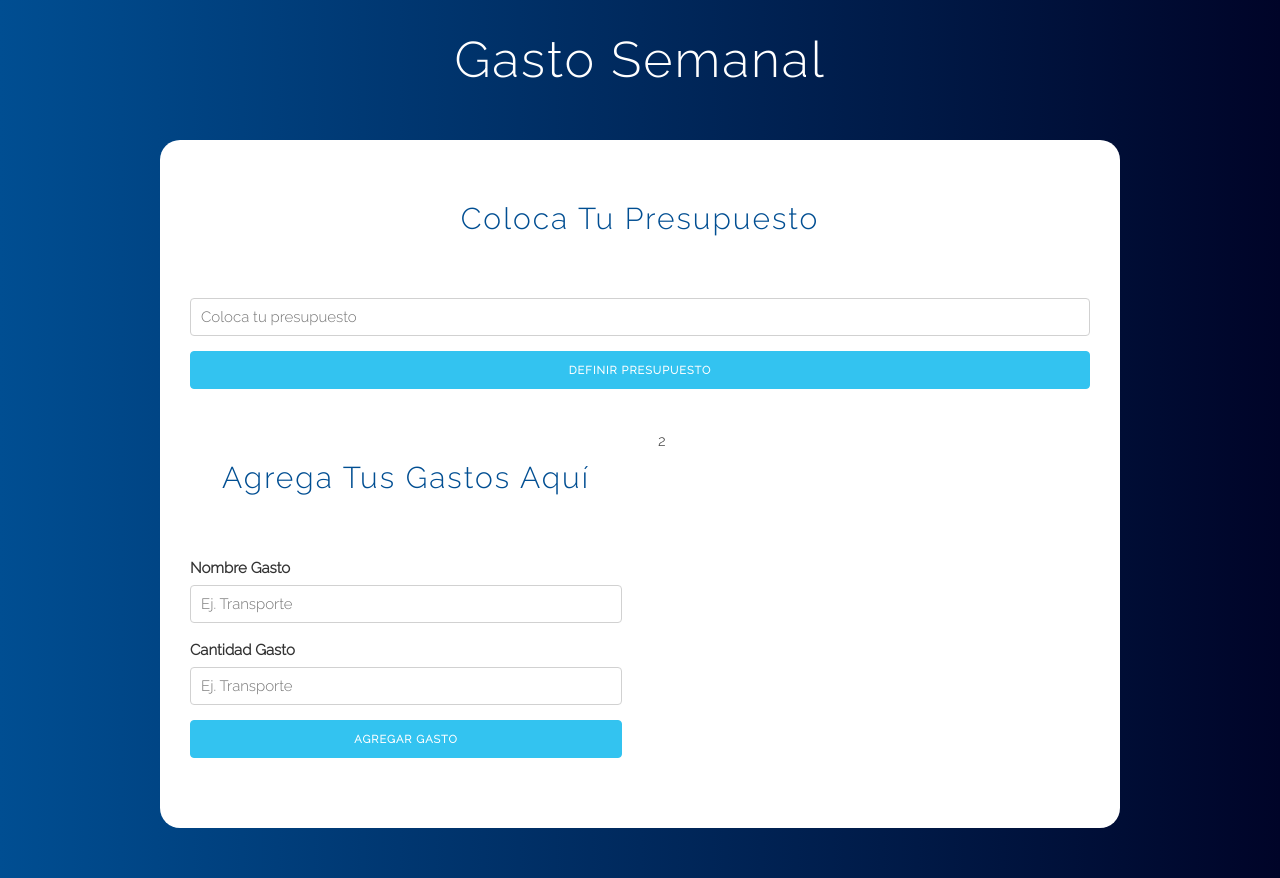
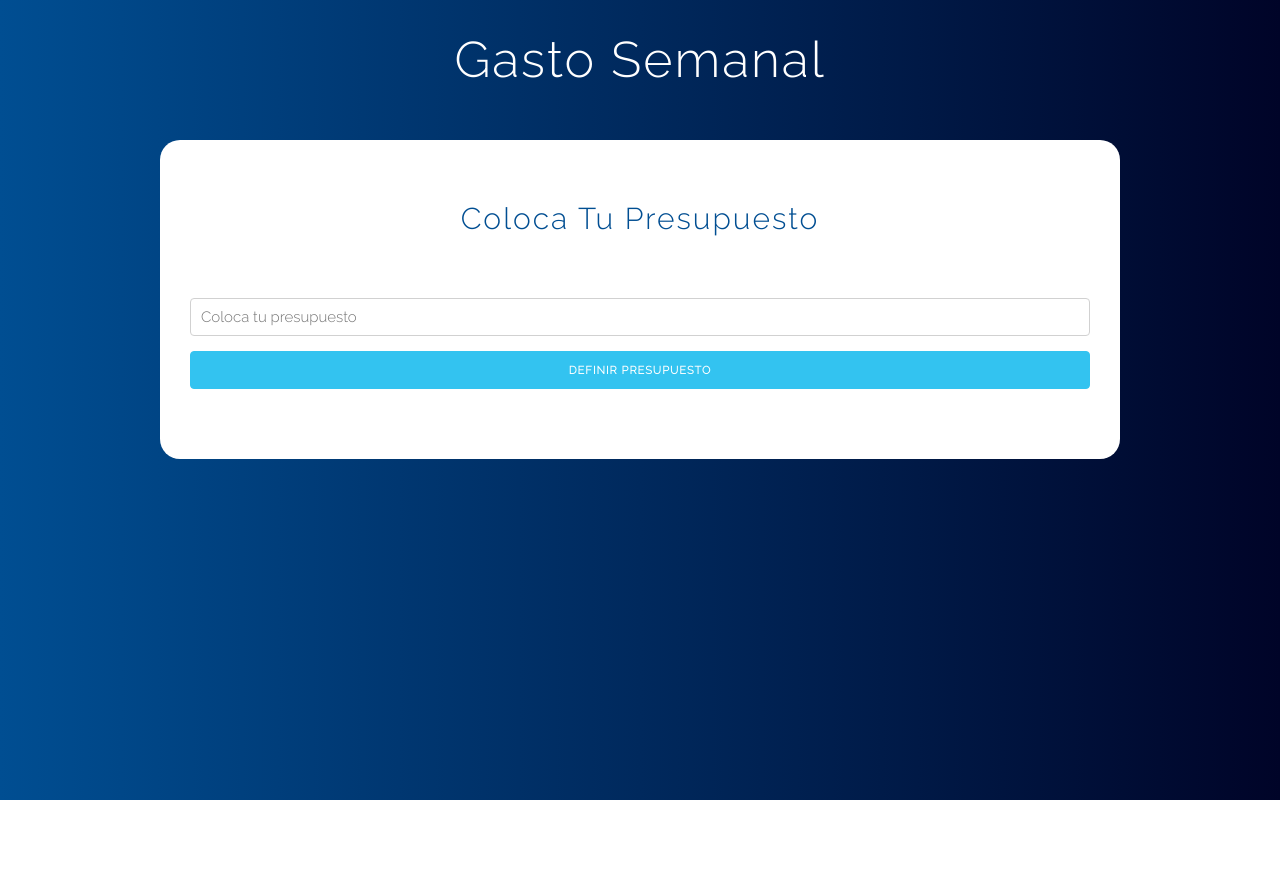
Before and after one commit to jmdc89/react15apps, a React (Create React App) app: page / in a window 1280 px wide. After the commit the page ends 800 px from the top, so only its background shows below. Built offline with nearby package versions, Linux system fonts and the light colour scheme.

Commit message:
conditional rendering

```diff
--- a/src/components/budget/Question.js
+++ b/src/components/budget/Question.js
@@ -1,7 +1,7 @@
 import React, {useState} from 'react';
 import Error from "./Error";
 
-const Question = ({guardarPresupuesto, guardarRestante}) => {
+const Question = ({guardarPresupuesto, guardarRestante, actualizarPregunta}) => {
 
 
     const [cantidad, guardarCantidad] = useState(0);
@@ -26,6 +26,7 @@ const Question = ({guardarPresupuesto, guardarRestante}) => {
         guardarError(false);
         guardarPresupuesto(cantidad);
         guardarRestante(cantidad);
+        actualizarPregunta(false);
 
     }
 
--- a/src/components/budget/index.js
+++ b/src/components/budget/index.js
@@ -8,6 +8,7 @@ function Budget() {
     //definir el state
     const [presupuesto, guardarPresupuesto] = useState(0);
     const [ restante, guardarRestante] = useState(0);
+    const [mostrarpregunta, actualizarPregunta] = useState(true);
 
     return (
         <div className="container">
@@ -15,11 +16,16 @@ function Budget() {
                 <h1>Gasto Semanal</h1>
 
                 <Contenido>
+
+                    {mostrarpregunta ?
+                    (
                         <Question
                         guardarPresupuesto={guardarPresupuesto}
                         guardarRestante={guardarRestante}
+                        actualizarPregunta={actualizarPregunta}
                        />
-
+                    ) :
+                    (
                         <div className="row">
                             <div className="one-half column">
                                 <Form/>
@@ -29,6 +35,8 @@ function Budget() {
                                 2
                             </div>
                         </div>
+                    )
+                    }
                 </Contenido>
 
 
```
Lines whose indentation alone changed are shown as unchanged.
